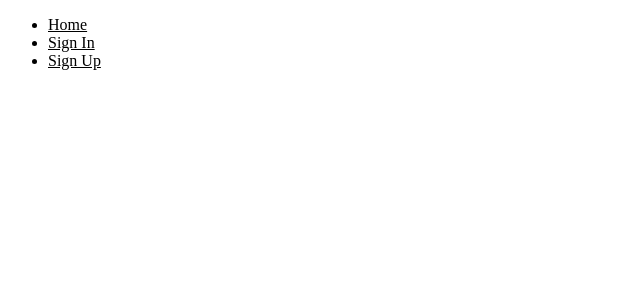
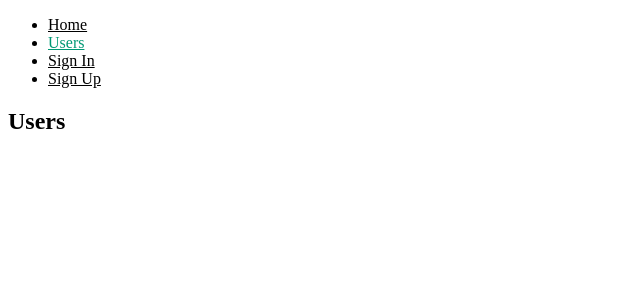
Before and after one commit to Mammirati15/nodeReactSocialNet, a React (Create React App) app in the folder react-social-net/: page /users in a window 1280 px wide. Shown: the top 300 px of the page, without its empty margins (0-640 px from the left). Built offline with nearby package versions, Linux system fonts and the light colour scheme.

Commit message:
added a users component to list all users

```diff
--- a/react-social-net/src/MainRouter.js
+++ b/react-social-net/src/MainRouter.js
@@ -5,6 +5,7 @@ import Menu from './core/Menu'
 import Signup from './user/Signup'
 import Signin from './user/Signin'
 import Profile from './user/Profile'
+import Users from './user/Users'
 
 
 const MainRouter = () => (
@@ -12,6 +13,7 @@ const MainRouter = () => (
     <Menu />
     <Switch>
       <Route exact path="/" component={Home}></Route>
+      <Route exact path="/users" component={Users}></Route>
       <Route exact path="/signup" component={Signup}></Route>
       <Route exact path="/signin" component={Signin}></Route>
       <Route exact path="/user/:userId" component={Profile}></Route>
--- a/react-social-net/src/core/Menu.js
+++ b/react-social-net/src/core/Menu.js
@@ -12,6 +12,10 @@ const Menu = ({history}) => (
     <ul className="nav nav-tabs">
       <li className="nav-item">
         <Link className="nav-link" style={isActive(history, "/")} to="/">Home</Link>
+      </li>
+
+      <li className="nav-item">
+        <Link className="nav-link" style={isActive(history, "/users")} to="/users">Users</Link>
       </li>
 
       {!isAuthenticated() && (
--- /dev/null
+++ b/react-social-net/src/user/Users.js
@@ -0,0 +1,13 @@
+import React, { Component } from 'react'
+
+class Users extends Component {
+  render() {
+    return (
+      <div className="container">
+        <h2 className="mt-5 mb-5">Users</h2>
+      </div>
+    )
+  }
+}
+
+export default Users
```
Also changed, not shown: 1 other file (tests, documents, lock files or other folders).
